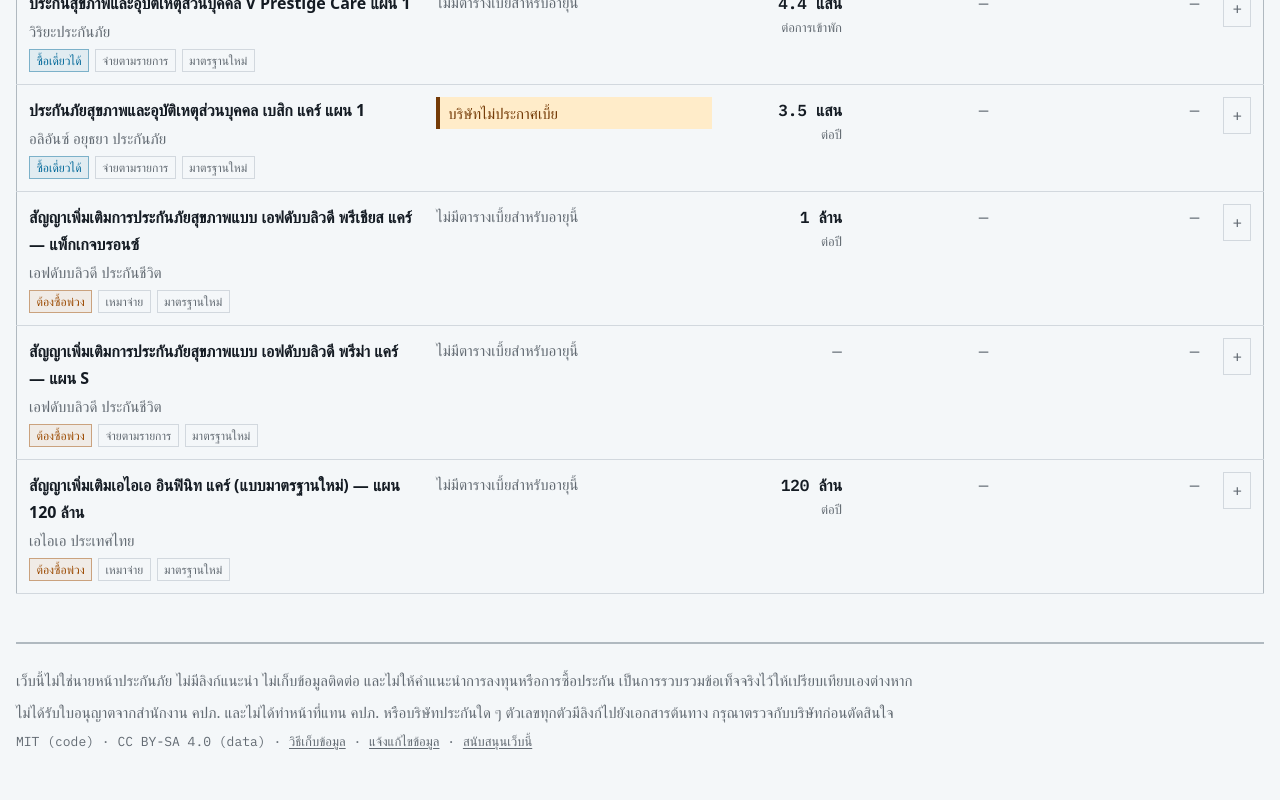
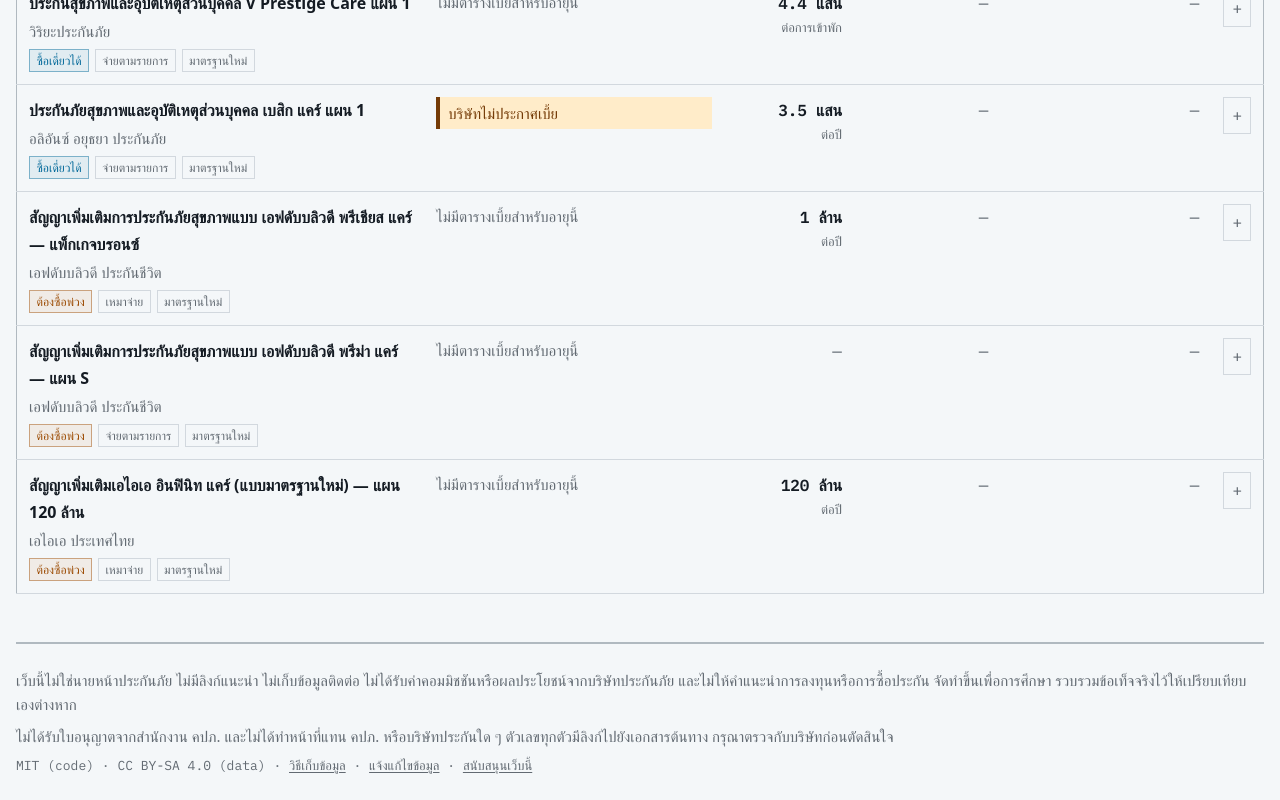
Before and after one commit to ChindanaiNaKub/thai-health-compare, a SvelteKit app: page / in a window 1280 px wide. Shown: the part 5023-5823 px from the top of the page. Before the commit the page ends 5799 px from the top, so only its background shows below. Built offline with nearby package versions, Linux system fonts and the light colour scheme; a web font is replaced by a local one.

Commit message:
Sharpen footer disclaimer: no commission, educational purpose

```diff
--- a/src/routes/+layout.svelte
+++ b/src/routes/+layout.svelte
@@ -22,7 +22,8 @@
 	<footer class="border-rule text-muted mt-4 space-y-2 border-t-2 py-6 text-sm">
 		<p>
 			เว็บนี้ไม่ใช่นายหน้าประกันภัย ไม่มีลิงก์แนะนำ ไม่เก็บข้อมูลติดต่อ
-			และไม่ให้คำแนะนำการลงทุนหรือการซื้อประกัน เป็นการรวบรวมข้อเท็จจริงไว้ให้เปรียบเทียบเองต่างหาก
+			ไม่ได้รับค่าคอมมิชชันหรือผลประโยชน์จากบริษัทประกันภัย และไม่ให้คำแนะนำการลงทุนหรือการซื้อประกัน
+			จัดทำขึ้นเพื่อการศึกษา รวบรวมข้อเท็จจริงไว้ให้เปรียบเทียบเองต่างหาก
 		</p>
 		<p>
 			ไม่ได้รับใบอนุญาตจากสำนักงาน คปภ. และไม่ได้ทำหน้าที่แทน คปภ. หรือบริษัทประกันใด ๆ
```
